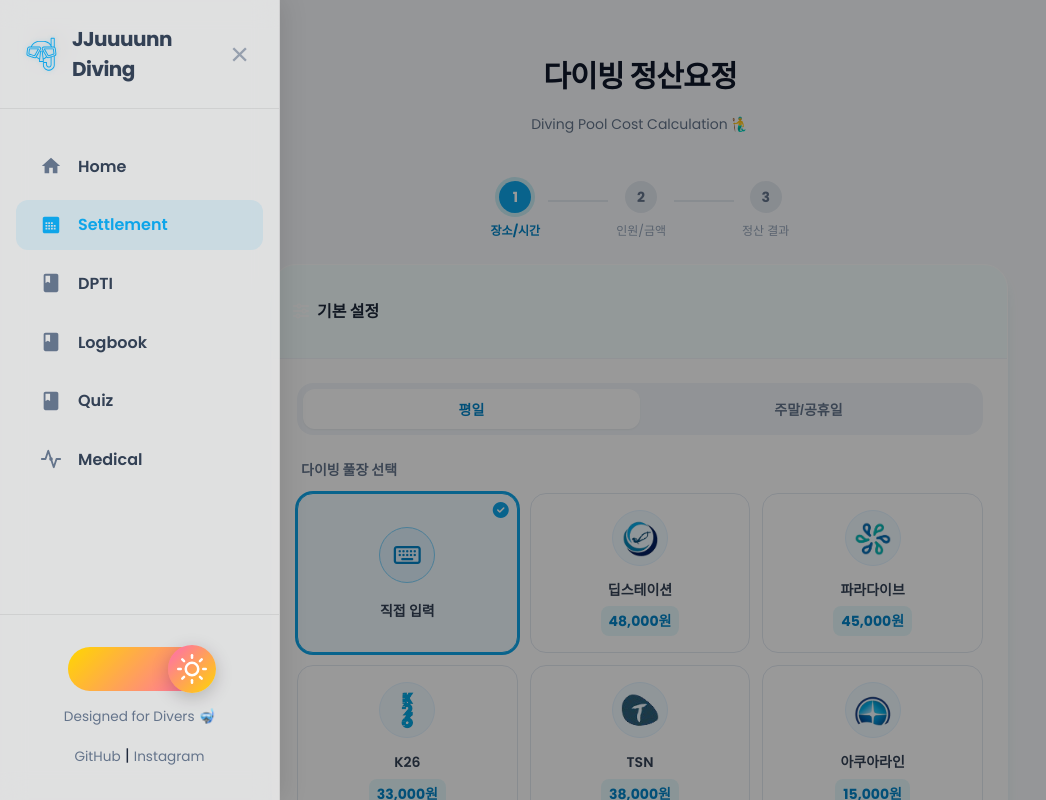
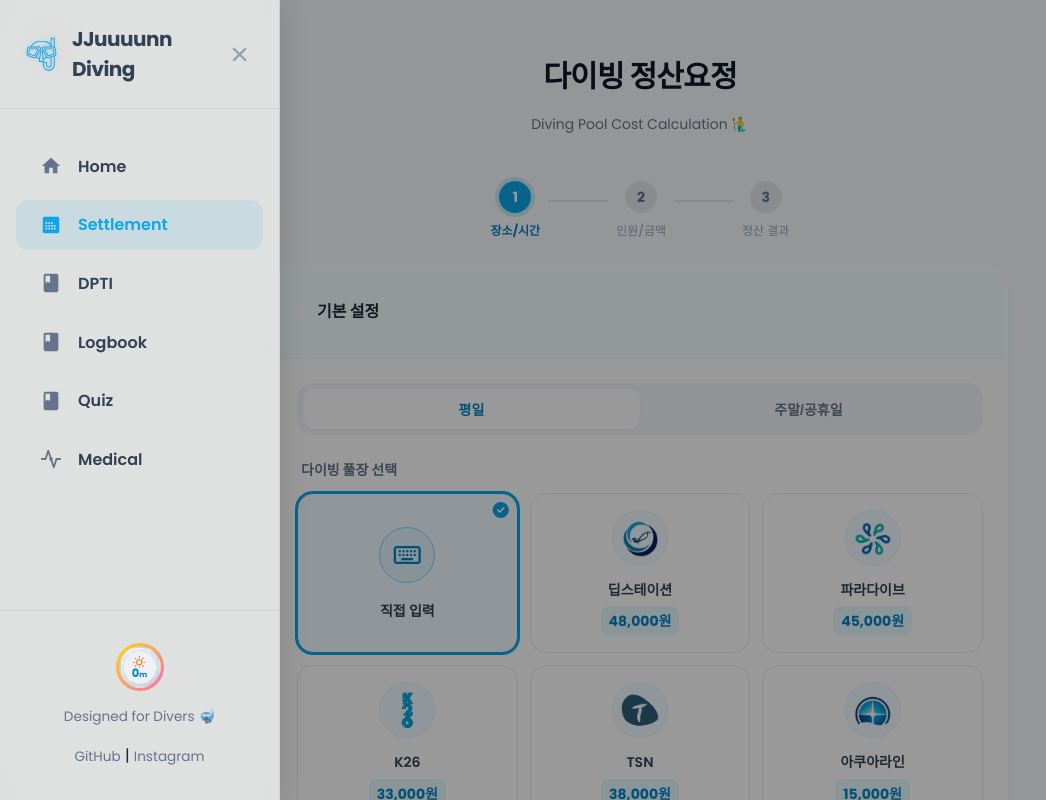
Before and after one commit to JJuuuunn/diving, a Vue app: page /diving/settlement in a window 1280 px wide. Both pictures are taken after a click on the button 49 px from the left and 49 px from the top of the page. Shown: the top 800 px of the page, without its empty margins (0-1046 px from the left). Built offline with nearby package versions, Linux system fonts and the light colour scheme.

Commit message:
refactor(toggle): implement premium dive-computer style theme toggle and fix click transition

```diff
--- a/src/assets/scss/components/_dark-mode-toggle.scss
+++ b/src/assets/scss/components/_dark-mode-toggle.scss
@@ -1,49 +1,329 @@
-.toggle-container {
-  width: 144px;
-  height: 44px;
+// Mixin to apply wide horizontal sliding styles (Must be defined first in Sass)
+@mixin apply-expanded-styles {
+  width: 220px !important;
+
+  .bg-icon {
+    &.bg-sun {
+      opacity: 0.35;
+      transform: scale(1);
+    }
+    &.bg-moon {
+      opacity: 0.35;
+      transform: scale(1);
+    }
+  }
+
+  .watch-knob {
+    // Release centered constraint; snaps instantly on sidebar open/close
+    transition: transform 0s;
+  }
+
+  &.has-transition {
+    .watch-knob {
+      transition: transform 1.5s cubic-bezier(0.25, 1, 0.5, 1) !important;
+    }
+  }
+
+  &.is-day {
+    background: linear-gradient(135deg, #ffd700 0%, #ff69b4 100%) !important;
+    box-shadow:
+      0 0 15px rgba(255, 105, 180, 0.2),
+      inset 0 0 8px rgba(255, 255, 255, 0.3) !important;
+
+    .bg-sun {
+      opacity: 0.95 !important;
+      filter: drop-shadow(0 0 6px rgba(255, 255, 255, 0.8)) !important;
+      transform: scale(1.1) !important;
+    }
+
+    .watch-knob {
+      transform: translateX(0); // Slide to the left (Sun side)
+    }
+  }
+
+  &:not(.is-day) {
+    background: linear-gradient(135deg, #020617 0%, #0c4a6e 100%) !important;
+    box-shadow:
+      0 0 15px rgba(6, 182, 212, 0.15),
+      inset 0 0 8px rgba(6, 182, 212, 0.05) !important;
+
+    .bg-moon {
+      opacity: 0.95 !important;
+      filter: drop-shadow(0 0 6px rgba(255, 255, 255, 0.8)) !important;
+      transform: scale(1.1) !important;
+    }
+
+    .watch-knob {
+      transform: translateX(172px); // Slide to the right (Moon side)
+    }
+  }
+}
+
+.hybrid-toggle {
+  // ==========================================
+  // DEFAULT STATE: Collapsed (Circular 48px)
+  // ==========================================
+  position: relative;
+  width: 48px; // Natively circular when collapsed
+  height: 48px;
   border-radius: 30px;
-  padding: 6px;
   cursor: pointer;
-  position: relative;
-  transition: all 0.4s ease;
+  display: flex;
+  align-items: center;
+  transition: all 0.3s cubic-bezier(0.4, 0, 0.2, 1);
+  background: transparent;
+  border-color: transparent;
+  box-shadow: none;
+  overflow: hidden;
 
-  // Night (Off) State
-  background: linear-gradient(135deg, #0f172a, #3b82f6); // Cyan to Deep Blue
-
-  .thumb {
-    width: 48px;
-    height: 48px;
-    border-radius: 50%;
+  // Background icons are hidden by default
+  .bg-icon {
     position: absolute;
-    top: 50%;
-    left: 6px;
-    transform: translateY(-50%);
+    width: 20px;
+    height: 20px;
     display: flex;
     align-items: center;
     justify-content: center;
-    transition: all 0.4s ease;
-    background: linear-gradient(135deg, #3b82f6, #0f172a); // Cyan to Deep Blue (reversed for knob)
-    box-shadow: 0 4.5px 18px rgba(0, 0, 0, 0.3); // Adjusted shadow
+    z-index: 1;
+    pointer-events: none;
+    color: #ffffff;
+    opacity: 0; // Inactive
+    transform: scale(0.8);
+    transition: opacity 0.3s ease, transform 0.3s ease, filter 0.3s ease;
 
-    .icon {
-      width: 30px;
-      height: 30px;
-      color: #e0e1dd;
+    svg {
+      width: 100%;
+      height: 100%;
+    }
+
+    &.bg-sun {
+      left: 16px;
+    }
+
+    &.bg-moon {
+      right: 16px;
     }
   }
 
-  // Day (On) State
-  &.is-day {
-    background: linear-gradient(135deg, #FFD700, #FF69B4); // Lighter Orange/Gold to Pink
+  // Dial sits statically at the center when collapsed
+  .watch-knob {
+    position: absolute;
+    left: 3px;
+    top: 3px;
+    width: 42px;
+    height: 42px;
+    border-radius: 50%;
+    z-index: 3;
+    transform: translateX(0); // Center by default when collapsed
+    transition: transform 0s;
+    overflow: visible;
 
-    .thumb {
-      transform: translate(94px, -50%); // Adjusted translate
-      background: linear-gradient(135deg, #FF69B4, #FFD700); // Pink to Lighter Orange/Gold (reversed for knob)
-      box-shadow: 0 4.5px 18px rgba(0, 0, 0, 0.2); // Adjusted shadow
+    // Specular watch crystal glare reflection highlight
+    &::after {
+      content: '';
+      position: absolute;
+      top: 2px;
+      left: 5px;
+      width: 18px;
+      height: 9px;
+      background: linear-gradient(to bottom, rgba(255, 255, 255, 0.22), transparent);
+      border-radius: 50% 50% 0 0;
+      transform: rotate(-25deg);
+      pointer-events: none;
+      z-index: 6;
+    }
 
-      .icon {
-        color: #fff;
+    // Coin-edge sports bezel
+    .watch-bezel {
+      position: absolute;
+      top: 0;
+      left: 0;
+      right: 0;
+      bottom: 0;
+      border-radius: 50%;
+      z-index: 1;
+      transition: all 1.5s ease;
+
+      .bezel-teeth {
+        position: absolute;
+        top: 1px;
+        left: 1px;
+        right: 1px;
+        bottom: 1px;
+        border-radius: 50%;
+        border: 2px dashed rgba(0, 0, 0, 0.06);
+        transition: all 1.5s ease;
+        body.dark & {
+          border-color: rgba(255, 255, 255, 0.08);
+        }
+      }
+    }
+
+    // SVG progress ring
+    .radial-ring {
+      position: absolute;
+      top: 0;
+      left: 0;
+      width: 100%;
+      height: 100%;
+      transform: rotate(-90deg);
+      z-index: 2;
+      pointer-events: none;
+
+      .ring-track {
+        stroke-width: 2px;
+        transition: stroke 1.5s ease;
+      }
+
+      .ring-fill {
+        stroke-width: 2.5px;
+        stroke-linecap: round;
+        stroke-dasharray: 94.2; // Circumference = 2 * PI * 15
+        transition: stroke-dashoffset 0.06s linear, stroke 1.5s ease, filter 1.5s ease;
+      }
+    }
+
+    // Watch screen LCD face plate
+    .watch-face {
+      position: absolute;
+      top: 4px;
+      left: 4px;
+      right: 4px;
+      bottom: 4px;
+      border-radius: 50%;
+      display: flex;
+      flex-direction: column;
+      align-items: center;
+      justify-content: center;
+      overflow: hidden;
+      z-index: 3;
+      transition: all 1.5s ease;
+      padding: 2px 0 1px;
+    }
+
+    // Larger icons inside dial
+    .theme-icon {
+      display: flex;
+      align-items: center;
+      justify-content: center;
+      width: 12.5px;
+      height: 12.5px;
+      z-index: 4;
+      margin-bottom: -1px;
+      transition: color 1.5s ease, transform 1.5s ease, filter 1.5s ease;
+
+      svg {
+        width: 100%;
+        height: 100%;
+      }
+    }
+
+    // Larger digital depth values
+    .depth-display {
+      display: flex;
+      align-items: baseline;
+      justify-content: center;
+      line-height: 1;
+      z-index: 4;
+      margin-top: 1px;
+
+      .depth-value {
+        font-size: 11.5px;
+        font-family: 'Poppins', 'Pretendard', sans-serif;
+        font-weight: 900;
+        letter-spacing: -0.4px;
+        transition: color 1.5s ease, text-shadow 1.5s ease;
+      }
+
+      .depth-unit {
+        font-size: 7.5px;
+        font-family: 'Poppins', sans-serif;
+        font-weight: 800;
+        margin-left: 0.5px;
+        transition: color 1.5s ease;
       }
     }
   }
+
+  // Active Dial styling when collapsed (Desktop not hovered / Mobile closed)
+  &.is-day {
+    .watch-bezel {
+      border: 2px solid rgba(0, 0, 0, 0.06);
+      background: linear-gradient(135deg, #f1f5f9 0%, #cbd5e1 100%);
+      box-shadow: inset 0 1px 2px rgba(255, 255, 255, 0.8);
+    }
+    .watch-face {
+      background: #eef2f6;
+      box-shadow: inset 0 1px 3px rgba(0, 0, 0, 0.08);
+    }
+    .theme-icon {
+      color: #f97316;
+    }
+    .depth-display .depth-value,
+    .depth-display .depth-unit {
+      color: #0284c7;
+    }
+    .radial-ring {
+      .ring-track { stroke: rgba(0, 0, 0, 0.04); }
+      .ring-fill { stroke: #f97316; }
+    }
+  }
+
+  &:not(.is-day) {
+    .watch-bezel {
+      border: 2px solid rgba(255, 255, 255, 0.12);
+      background: linear-gradient(135deg, #1e293b 0%, #0f172a 100%);
+      box-shadow: inset 0 1px 2px rgba(255, 255, 255, 0.08);
+    }
+    .watch-face {
+      background: #090e1a;
+      box-shadow: inset 0 1px 4px rgba(0, 0, 0, 0.55);
+    }
+    .theme-icon {
+      color: #22d3ee;
+      filter: drop-shadow(0 0 3px rgba(34, 211, 238, 0.6));
+    }
+    .depth-display .depth-value {
+      color: #22d3ee;
+      text-shadow: 0 0 5px rgba(34, 211, 238, 0.7);
+    }
+    .depth-display .depth-unit {
+      color: #22d3ee;
+    }
+    .radial-ring {
+      .ring-track { stroke: rgba(255, 255, 255, 0.05); }
+      .ring-fill {
+        stroke: #22d3ee;
+        filter: drop-shadow(0 0 3px rgba(34, 211, 238, 0.6));
+      }
+    }
+  }
+
+  &.has-transition {
+    .watch-knob {
+      transition: transform 1.5s cubic-bezier(0.25, 1, 0.5, 1) !important;
+    }
+  }
 }
+
+// ============================================================
+// COLLAPSED / EXPANDED STATES: Desktop Hovered OR Mobile Drawer Open
+// ============================================================
+// Desktop Sidebar
+@media (min-width: 1024px) {
+  // Expanded State when hovered
+  #left-sidebar:hover {
+    .hybrid-toggle {
+      @include apply-expanded-styles;
+    }
+  }
+}
+
+// Mobile Drawer Open
+@media (max-width: 1023px) {
+  #sidebar-overlay.is-open {
+    .hybrid-toggle {
+      @include apply-expanded-styles;
+    }
+  }
+}
--- a/src/components/DarkModeToggle.vue
+++ b/src/components/DarkModeToggle.vue
@@ -1,37 +1,137 @@
 <template>
   <div
-    class="toggle-container"
-    :class="{ 'is-day': isDay }"
+    class="hybrid-toggle"
+    :class="{ 'is-day': isDay, 'has-transition': isTransitionActive }"
     @click="toggle"
+    aria-label="Toggle Dive Computer Mode"
   >
-    <div class="thumb">
-      <span class="icon" v-html="currentIcon" />
+    <!-- Background Track Symbols (Only visible when sidebar is expanded) -->
+    <span class="bg-icon bg-sun" v-html="sunIcon"></span>
+    <span class="bg-icon bg-moon" v-html="moonStarsIcon"></span>
+
+    <!-- Sliding circular dive computer dial (Knob) -->
+    <div class="watch-knob">
+      <!-- Milled Dive Watch Bezel -->
+      <div class="watch-bezel">
+        <div class="bezel-teeth"></div>
+      </div>
+
+      <!-- Radial Progress SVG Ring (Circumference = 2 * PI * 15 = 94.2) -->
+      <svg class="radial-ring" viewBox="0 0 38 38">
+        <circle class="ring-track" cx="19" cy="19" r="15" fill="none" />
+        <circle
+          class="ring-fill"
+          cx="19"
+          cy="19"
+          r="15"
+          fill="none"
+          :style="{ strokeDashoffset: dashOffset }"
+        />
+      </svg>
+
+      <!-- Watch Face LCD Display Core -->
+      <div class="watch-face">
+        <!-- Universal Sun/Moon Icon (Enlarged for readability) -->
+        <span class="theme-icon" v-html="currentIcon"></span>
+
+        <!-- Large digital depth display -->
+        <div class="depth-display">
+          <span class="depth-value">{{ currentDepth }}</span>
+          <span class="depth-unit">m</span>
+        </div>
+      </div>
     </div>
   </div>
 </template>
 
 <script setup lang="ts">
-import { ref, computed, watch } from 'vue';
+import { ref, computed, watch, onUnmounted } from 'vue';
+import type { DarkModeToggleProps } from '@/types/components';
 import sunIcon from '@/assets/icons/sun.svg?raw';
 import moonStarsIcon from '@/assets/icons/moon-stars.svg?raw';
 
-const props = defineProps<{
-  modelValue: boolean; // true for day, false for night
+const props = defineProps<DarkModeToggleProps>();
+const emit = defineEmits<{
+  (e: 'update:modelValue', value: boolean): void;
 }>();
 
-const emit = defineEmits(['update:modelValue']);
+const isDay = ref(props.modelValue);
+const currentDepth = ref(props.modelValue ? 0 : 30);
+const isTransitionActive = ref(false);
 
-const isDay = ref(props.modelValue);
+// Universal theme icon based on current state
+const currentIcon = computed(() => (isDay.value ? sunIcon : moonStarsIcon));
 
-const currentIcon = computed(() => (isDay.value ? sunIcon : moonStarsIcon));
+// Dynamic SVG circular progress dashoffset synced in real-time with currentDepth
+// Radius is 15, so Circumference is 94.2
+const dashOffset = computed(() => {
+  const baseOffset = 94.2;
+  const progress = currentDepth.value / 30;
+  return baseOffset - (progress * baseOffset);
+});
+
+let animFrameId: number | null = null;
+let transitionTimeoutId: number | null = null;
+
+// Rapid 1m incremental counter animation running at a buttery-smooth 60fps
+// Synced with a majestic 1.5-second descent/ascent pace (updates every 3 frames)
+const animateDepth = (target: number) => {
+  if (animFrameId) {
+    cancelAnimationFrame(animFrameId);
+  }
+
+  let frameCount = 0;
+  const step = () => {
+    if (currentDepth.value !== target) {
+      frameCount++;
+      // Increment/decrement every 3 frames (approx. 50ms) to stretch the count over exactly 1.5 seconds
+      if (frameCount >= 3) {
+        if (currentDepth.value < target) {
+          currentDepth.value++;
+        } else if (currentDepth.value > target) {
+          currentDepth.value--;
+        }
+        frameCount = 0;
+      }
+      animFrameId = requestAnimationFrame(step);
+    } else {
+      animFrameId = null;
+    }
+  };
+
+  animFrameId = requestAnimationFrame(step);
+};
 
 const toggle = () => {
   isDay.value = !isDay.value;
+
+  // Enable smooth slide transition on click
+  isTransitionActive.value = true;
+
   emit('update:modelValue', isDay.value);
+  animateDepth(isDay.value ? 0 : 30);
+
+  // Clear previous transition reset timer and set a new one
+  if (transitionTimeoutId) {
+    clearTimeout(transitionTimeoutId);
+  }
+  transitionTimeoutId = window.setTimeout(() => {
+    isTransitionActive.value = false;
+  }, 1500); // matches the 1.5s transition duration
 };
 
 watch(() => props.modelValue, (newValue) => {
   isDay.value = newValue;
+  animateDepth(newValue ? 0 : 30);
+});
+
+onUnmounted(() => {
+  if (animFrameId) {
+    cancelAnimationFrame(animFrameId);
+  }
+  if (transitionTimeoutId) {
+    clearTimeout(transitionTimeoutId);
+  }
 });
 </script>
 
```
